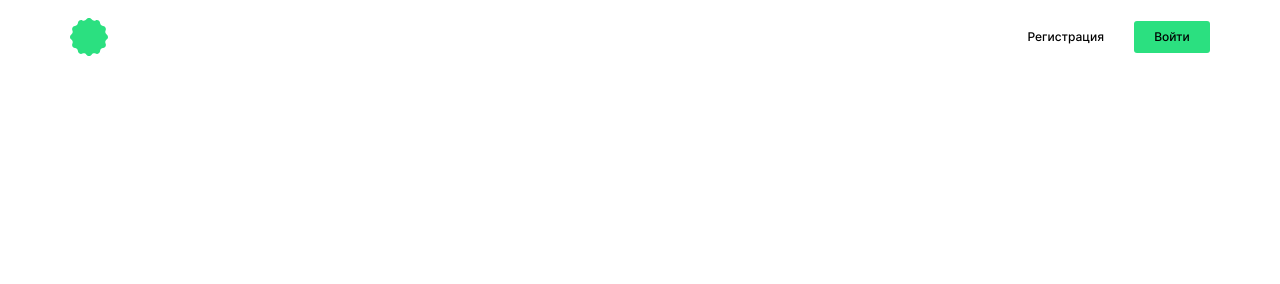
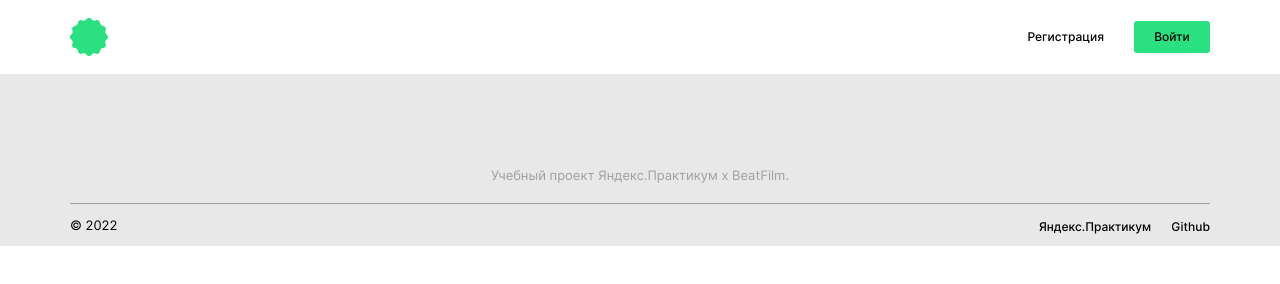
Before and after one commit to DmitriyMGN/movies-explorer-frontend, a React app: page / in a window 1280 px wide. Built offline with nearby package versions, Linux system fonts and the light colour scheme.

Commit message:
feat: footer

```diff
--- a/src/components/App/App.css
+++ b/src/components/App/App.css
@@ -0,0 +1,4 @@
+.page {
+  max-width: 1280px;
+  margin: 0 auto;
+}
--- a/src/components/App/App.js
+++ b/src/components/App/App.js
@@ -1,4 +1,5 @@
 import Header from "../Header/Header.js";
+import Footer from "../Footer/Footer.js";
 function App() {
 
 
@@ -6,7 +7,7 @@ return (
     // <CurrentUserContext.Provider value={currentUser}>
       <div className="page">
       <Header  />
-      {/* <Footer /> */}
+      <Footer />
       </div>
     // </CurrentUserContext.Provider>
 );
--- /dev/null
+++ b/src/components/Footer/Footer.css
@@ -0,0 +1,41 @@
+.footer {
+  max-width: 1140px;
+  min-height: 172px;
+  padding: 0 70px;
+  background-color: #E8E8E8;
+  display: flex;
+  flex-direction: column;
+}
+
+.footer__navbar {
+  display: flex;
+  justify-content: space-between;
+  align-content: center;
+}
+
+.footer__copyright {
+  min-width: 1140px;
+  padding: 80px 0 20px;
+  text-align: center;
+  font-family: 'Inter';
+  font-style: normal;
+  font-weight: 400;
+  font-size: 13px;
+  line-height: 16px;
+  color: #A0A0A0;
+  border-bottom: 1px solid #A0A0A0;
+}
+
+.navbar__element_footer {
+  margin-left: 20px;
+}
+
+.footer__text {
+  margin: 0;
+  padding: 0;
+  font-family: 'Inter';
+  font-style: normal;
+  font-weight: 400;
+  font-size: 13px;
+  line-height: 16px;
+}
--- /dev/null
+++ b/src/components/Footer/Footer.js
@@ -0,0 +1,19 @@
+import { useLocation, Link} from 'react-router-dom';
+
+function Footer () {
+  const location = useLocation()
+  return (
+    <footer className="footer">
+      <p className="footer__copyright">Учебный проект Яндекс.Практикум х BeatFilm.</p>
+      <div className="footer__navbar">
+        <p className="footer__text">© 2022</p>
+        <div>
+          {location.pathname === '/' && <Link className="navbar__element navbar__element_footer" to="/signup">Яндекс.Практикум</Link> }
+          {location.pathname === '/' && <Link className="navbar__element navbar__element_footer" to="/signup">Github</Link> }
+        </div>
+    </div>
+    </footer>
+  )
+}
+
+export default Footer;
--- a/src/index.css
+++ b/src/index.css
@@ -1,4 +1,6 @@
 @import url(./vendor/normalize.css);
 @import url(./vendor/fonts/fonts.css);
 
-@import url(./components/Header/Header.css)
+@import url(./components/App/App.css);
+@import url(./components/Header/Header.css);
+@import url(./components/Footer/Footer.css);
```
